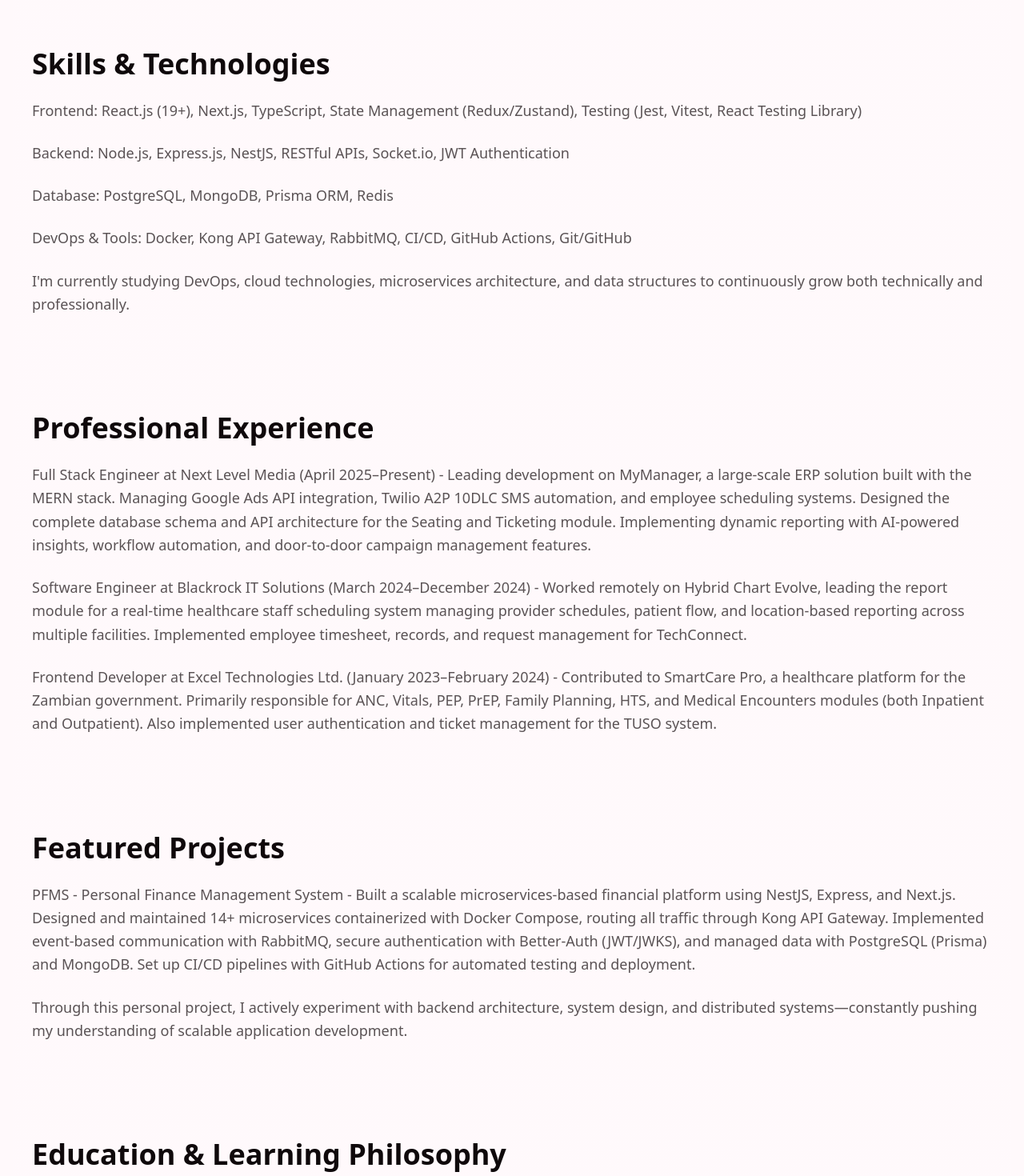
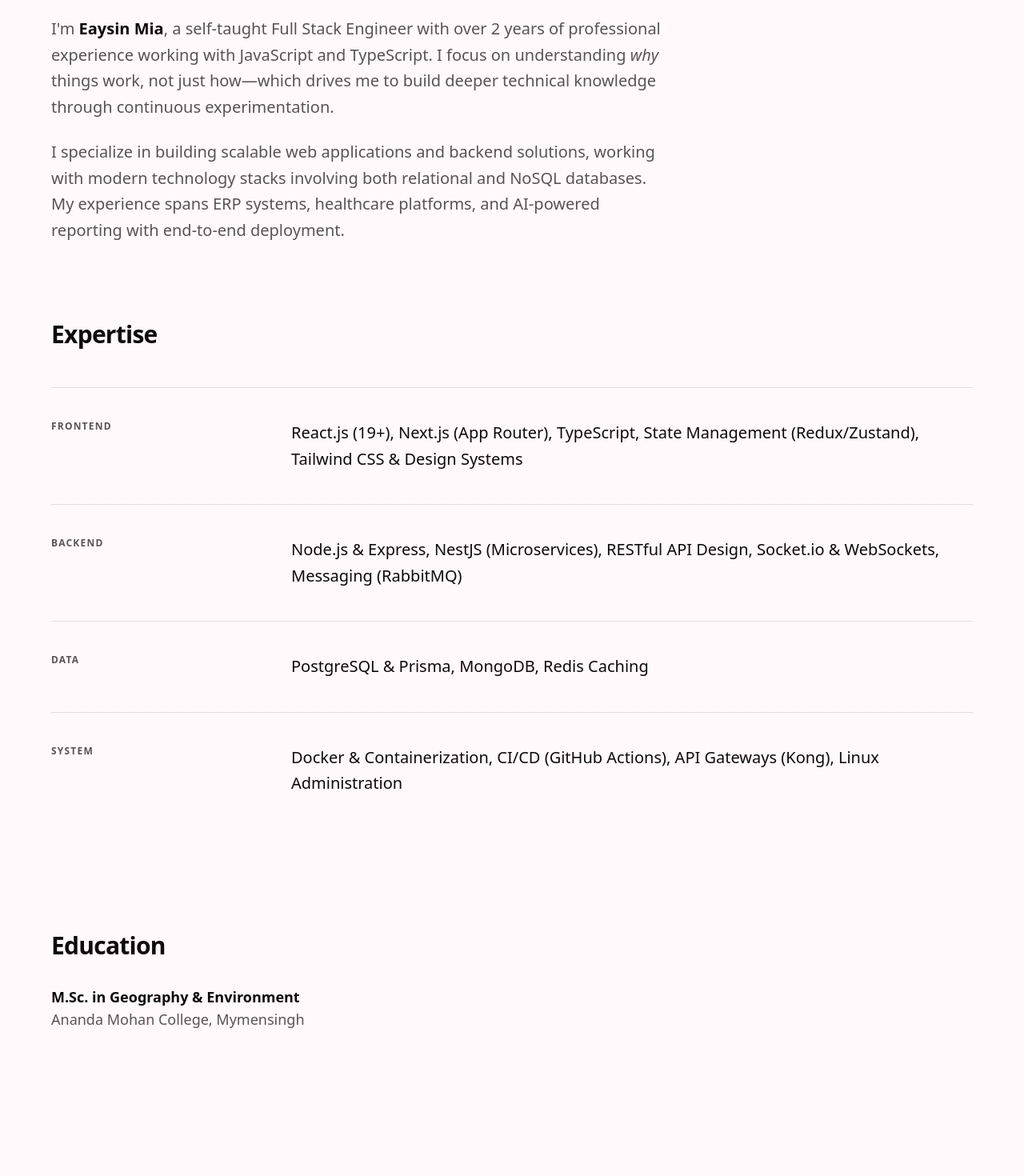
Before and after one commit to meet-eaysin/jainok, a Next.js app: page /about in a window 1280 px wide. Shown: the part 720-2190 px from the top of the page at 80% size. Built offline with nearby package versions, Linux system fonts and the light colour scheme.

Commit message:
feat: update about page

```diff
--- a/src/app/layout.tsx
+++ b/src/app/layout.tsx
@@ -81,7 +81,6 @@
       { url: "/favicon/favicon.ico", sizes: "48x48" },
       { url: "/favicon/favicon.svg", type: "image/svg+xml" },
       { url: "/favicon/favicon-96x96.png", sizes: "96x96", type: "image/png" },
-      { url: "/favicon/favicon.svg", type: "image/svg+xml" },
       { url: "/favicon/favicon.ico" },
     ],
     apple: [{ url: "/favicon/apple-touch-icon.png", sizes: "180x180" }],
--- a/src/components/blocks/about.tsx
+++ b/src/components/blocks/about.tsx
@@ -1,127 +1,108 @@
-import Image from "next/image";
-import Link from "next/link";
-
-import { Button } from "@/components/ui/button";
-import { cn } from "@/lib/utils";
-
 const About = () => {
   return (
-    <section className="container flex flex-col gap-8 md:gap-14">
-      <div className="mb-16">
-        <TextSection
-          paragraphs={[
-            "I'm Eaysin Mia, a self-taught Full Stack Engineer with over 2 years of professional experience working with JavaScript and TypeScript across both frontend and backend development. I focus on understanding why things work, not just how—which drives me to build deeper technical knowledge through continuous learning and experimentation.",
-            "I specialize in building scalable web applications and backend solutions, working with modern technology stacks involving both relational and NoSQL databases. My experience spans ERP systems, healthcare platforms, and AI-powered reporting with end-to-end deployment and system integration.",
-          ]}
-        />
+    <div className="section-padding container">
+      {/* Intro Section */}
+      <div className="mb-24 flex flex-col gap-12 lg:flex-row">
+        <div className="lg:w-2/3">
+          <h2 className="font-display mb-8 text-4xl font-bold md:text-5xl lg:text-6xl">
+            My Journey &<br />
+            <span className="text-muted-foreground">Philosophy</span>
+          </h2>
+          <div className="text-muted-foreground space-y-6 text-lg leading-relaxed md:text-xl">
+            <p>
+              I'm{" "}
+              <span className="text-foreground font-semibold">Eaysin Mia</span>,
+              a self-taught Full Stack Engineer with over 2 years of
+              professional experience working with JavaScript and TypeScript. I
+              focus on understanding <span className="italic">why</span> things
+              work, not just how—which drives me to build deeper technical
+              knowledge through continuous experimentation.
+            </p>
+            <p>
+              I specialize in building scalable web applications and backend
+              solutions, working with modern technology stacks involving both
+              relational and NoSQL databases. My experience spans ERP systems,
+              healthcare platforms, and AI-powered reporting with end-to-end
+              deployment.
+            </p>
+          </div>
+        </div>
       </div>
 
-      <div className="mb-16">
-        <TextSection
-          title="Skills & Technologies"
-          paragraphs={[
-            "Frontend: React.js (19+), Next.js, TypeScript, State Management (Redux/Zustand), Testing (Jest, Vitest, React Testing Library)",
-            "Backend: Node.js, Express.js, NestJS, RESTful APIs, Socket.io, JWT Authentication",
-            "Database: PostgreSQL, MongoDB, Prisma ORM, Redis",
-            "DevOps & Tools: Docker, Kong API Gateway, RabbitMQ, CI/CD, GitHub Actions, Git/GitHub",
-            "I'm currently studying DevOps, cloud technologies, microservices architecture, and data structures to continuously grow both technically and professionally.",
-          ]}
-        />
+      {/* Skills & Technologies Ledger */}
+      <div className="mb-32">
+        <h3 className="font-display mb-12 text-3xl font-bold">Expertise</h3>
+        <div className="space-y-0">
+          <SkillLedger
+            category="Frontend"
+            skills={[
+              "React.js (19+)",
+              "Next.js (App Router)",
+              "TypeScript",
+              "State Management (Redux/Zustand)",
+              "Tailwind CSS & Design Systems",
+            ]}
+          />
+          <SkillLedger
+            category="Backend"
+            skills={[
+              "Node.js & Express",
+              "NestJS (Microservices)",
+              "RESTful API Design",
+              "Socket.io & WebSockets",
+              "Messaging (RabbitMQ)",
+            ]}
+          />
+          <SkillLedger
+            category="Data"
+            skills={["PostgreSQL & Prisma", "MongoDB", "Redis Caching"]}
+          />
+          <SkillLedger
+            category="System"
+            skills={[
+              "Docker & Containerization",
+              "CI/CD (GitHub Actions)",
+              "API Gateways (Kong)",
+              "Linux Administration",
+            ]}
+          />
+        </div>
       </div>
 
-      <div className="mb-16">
-        <TextSection
-          title="Professional Experience"
-          paragraphs={[
-            "Full Stack Engineer at Next Level Media (April 2025–Present) - Leading development on MyManager, a large-scale ERP solution built with the MERN stack. Managing Google Ads API integration, Twilio A2P 10DLC SMS automation, and employee scheduling systems. Designed the complete database schema and API architecture for the Seating and Ticketing module. Implementing dynamic reporting with AI-powered insights, workflow automation, and door-to-door campaign management features.",
-            "Software Engineer at Blackrock IT Solutions (March 2024–December 2024) - Worked remotely on Hybrid Chart Evolve, leading the report module for a real-time healthcare staff scheduling system managing provider schedules, patient flow, and location-based reporting across multiple facilities. Implemented employee timesheet, records, and request management for TechConnect.",
-            "Frontend Developer at Excel Technologies Ltd. (January 2023–February 2024) - Contributed to SmartCare Pro, a healthcare platform for the Zambian government. Primarily responsible for ANC, Vitals, PEP, PrEP, Family Planning, HTS, and Medical Encounters modules (both Inpatient and Outpatient). Also implemented user authentication and ticket management for the TUSO system.",
-          ]}
-        />
+      {/* Education */}
+      <div className="mb-24">
+        <h3 className="font-display mb-8 text-3xl font-bold">Education</h3>
+        <p className="text-muted-foreground text-lg">
+          <span className="text-foreground font-semibold">
+            M.Sc. in Geography & Environment
+          </span>
+          <br />
+          Ananda Mohan College, Mymensingh
+        </p>
       </div>
-
-      <div className="mb-16">
-        <TextSection
-          title="Featured Projects"
-          paragraphs={[
-            "PFMS - Personal Finance Management System - Built a scalable microservices-based financial platform using NestJS, Express, and Next.js. Designed and maintained 14+ microservices containerized with Docker Compose, routing all traffic through Kong API Gateway. Implemented event-based communication with RabbitMQ, secure authentication with Better-Auth (JWT/JWKS), and managed data with PostgreSQL (Prisma) and MongoDB. Set up CI/CD pipelines with GitHub Actions for automated testing and deployment.",
-            "Through this personal project, I actively experiment with backend architecture, system design, and distributed systems—constantly pushing my understanding of scalable application development.",
-          ]}
-        />
-      </div>
-
-      <div className="mb-16">
-        <TextSection
-          title="Education & Learning Philosophy"
-          paragraphs={[
-            "M.Sc. in Geography & Environment - Ananda Mohan College, Mymensingh (GPA: 2.81/4.0)",
-            "As a self-taught developer, I follow my own learning philosophy focused on deep understanding rather than surface-level implementation. I regularly revisit documentation to build stronger mental models of how systems work. I consider debugging one of my strengths and enjoy the process of solving complex problems.",
-            "I actively share knowledge through technical articles and case studies published on platforms like daily.dev, contributing to the developer community while reinforcing my own learning.",
-          ]}
-        />
-      </div>
-    </section>
+    </div>
   );
 };
 
+const SkillLedger = ({
+  category,
+  skills,
+}: {
+  category: string;
+  skills: string[];
+}) => (
+  <div className="grid gap-4 border-t py-10 md:grid-cols-4 lg:gap-12">
+    <div className="md:col-span-1">
+      <h4 className="text-muted-foreground font-display text-xs font-bold tracking-widest uppercase">
+        {category}
+      </h4>
+    </div>
+    <div className="md:col-span-3">
+      <p className="text-foreground text-lg leading-relaxed md:text-xl">
+        {skills.join(", ")}
+      </p>
+    </div>
+  </div>
+);
+
 export default About;
-
-interface ImageSectionProps {
-  images: { src: string; alt: string }[];
-  className?: string;
-}
-
-export function ImageSection({ images, className }: ImageSectionProps) {
-  return (
-    <div className={cn("flex flex-col gap-6", className)}>
-      {images.map((image, index) => (
-        <div
-          key={index}
-          className="relative aspect-[2/1.5] overflow-hidden rounded-2xl"
-        >
-          <Image
-            src={image.src}
-            alt={image.alt}
-            fill
-            className="object-cover"
-          />
-        </div>
-      ))}
-    </div>
-  );
-}
-
-interface TextSectionProps {
-  title?: string;
-  paragraphs: string[];
-  ctaButton?: {
-    href: string;
-    text: string;
-  };
-}
-
-export function TextSection({
-  title,
-  paragraphs,
-  ctaButton,
-}: TextSectionProps) {
-  return (
-    <section className="flex-1 space-y-4 text-lg md:space-y-6">
-      {title && <h2 className="text-foreground text-4xl font-bold">{title}</h2>}
-      <div className="text-muted-foreground space-y-6">
-        {paragraphs.map((paragraph, index) => (
-          <p key={index} className="leading-relaxed">
-            {paragraph}
-          </p>
-        ))}
-      </div>
-      {ctaButton && (
-        <div className="mt-8">
-          <Link href={ctaButton.href}>
-            <Button size="lg">{ctaButton.text}</Button>
-          </Link>
-        </div>
-      )}
-    </section>
-  );
-}
--- a/src/components/blocks/contact-form.tsx
+++ b/src/components/blocks/contact-form.tsx
@@ -267,7 +267,7 @@
 
           <Button
             type="submit"
-            className="w-full sm:w-auto"
+            className="w-full rounded-full px-8 sm:w-auto"
             disabled={isExecuting}
           >
             {isExecuting ? "Submitting..." : "Send Message"}
--- a/src/components/blocks/experience.tsx
+++ b/src/components/blocks/experience.tsx
@@ -18,7 +18,7 @@
     <section id="experience" className="py-24 md:py-32">
       <div className="container">
         <div className="mx-auto max-w-5xl">
-          <h2 className="font-display mb-16 text-4xl leading-tight font-bold md:text-6xl">
+          <h2 className="font-display mb-20 text-4xl font-bold md:text-6xl">
             {title}
           </h2>
 
@@ -65,10 +65,10 @@
                           {company}
                         </span>
                       </div>
-                      <h3 className="text-xl font-bold tracking-tight md:text-2xl">
+                      <h3 className="font-display text-xl font-bold tracking-tight md:text-2xl">
                         {title}
                       </h3>
-                      <p className="text-primary group-hover:text-primary/80 text-sm font-medium transition-colors">
+                      <p className="text-primary group-hover:text-primary/80 text-sm font-semibold transition-colors">
                         {details}
                       </p>
                       <p className="text-muted-foreground mt-2 max-w-2xl text-base leading-relaxed">
--- a/src/styles/globals.css
+++ b/src/styles/globals.css
@@ -169,9 +169,14 @@
 @utility container {
   margin-inline: auto;
   padding-inline: 1.5rem;
-  @media (width >= 1400px) {
-    max-width: 1220px;
+  width: 100%;
+  @media (width >= 1280px) {
+    max-width: 1200px;
   }
+}
+
+@utility section-padding {
+  @apply py-24 lg:py-32;
 }
 
 @layer base {
@@ -181,6 +186,7 @@
   body {
     @apply bg-background text-foreground;
     font-family: var(--font-sans);
+    line-height: 1.6;
   }
   h1,
   h2,
@@ -188,7 +194,9 @@
   h4,
   h5,
   h6 {
+    @apply font-display tracking-tight;
     font-family: var(--font-display);
+    line-height: 1.2;
   }
   *,
   ::after,
```
Also changed, not shown: src/components/blocks/blog.tsx (+8 -8 lines), src/components/blocks/case-studies.tsx (+6 -6 lines), src/components/blocks/contact.tsx (+9 -5 lines), public/favicon/fabicon.svg (deleted), public/favicon/favicon.svg (added).
